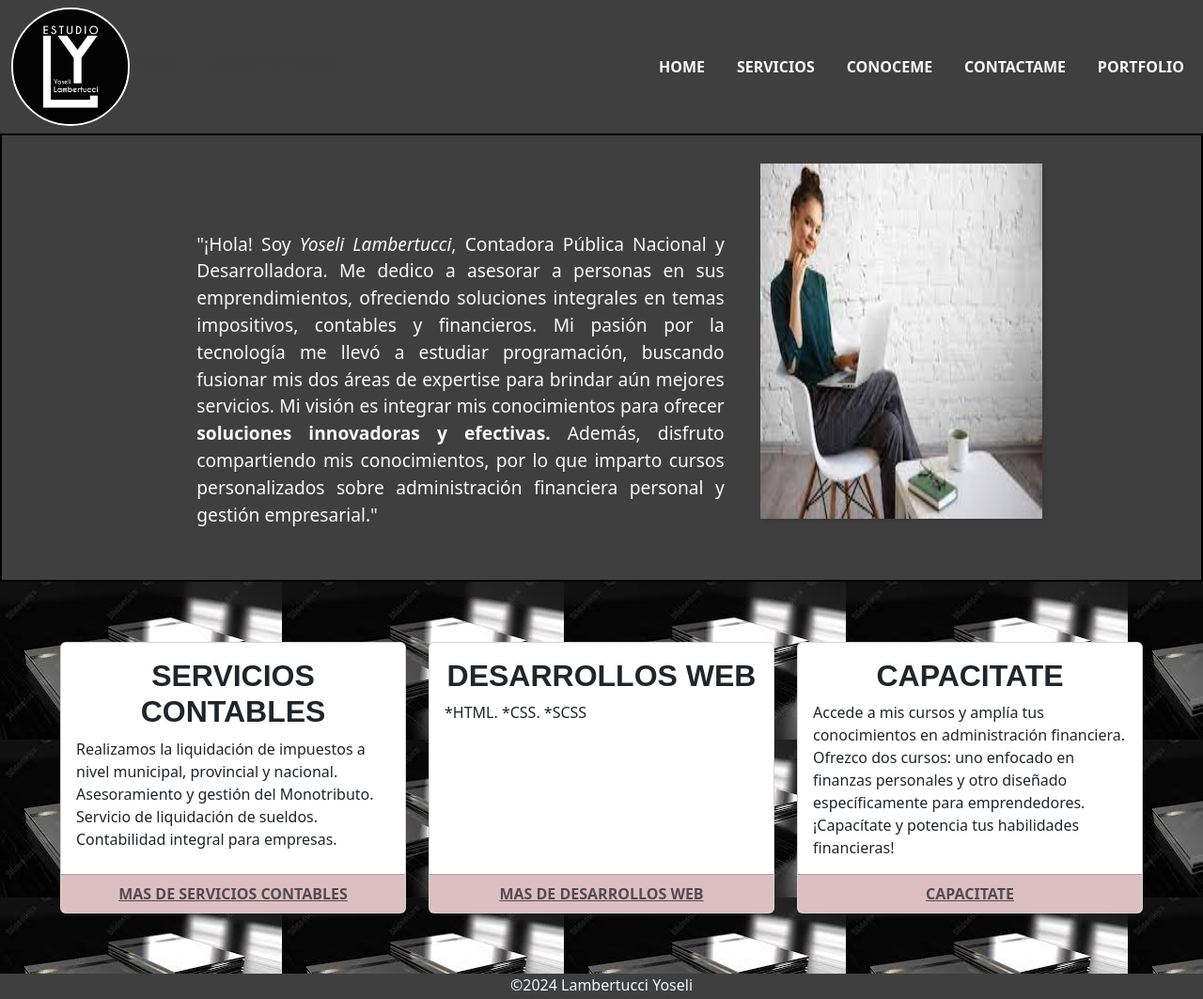
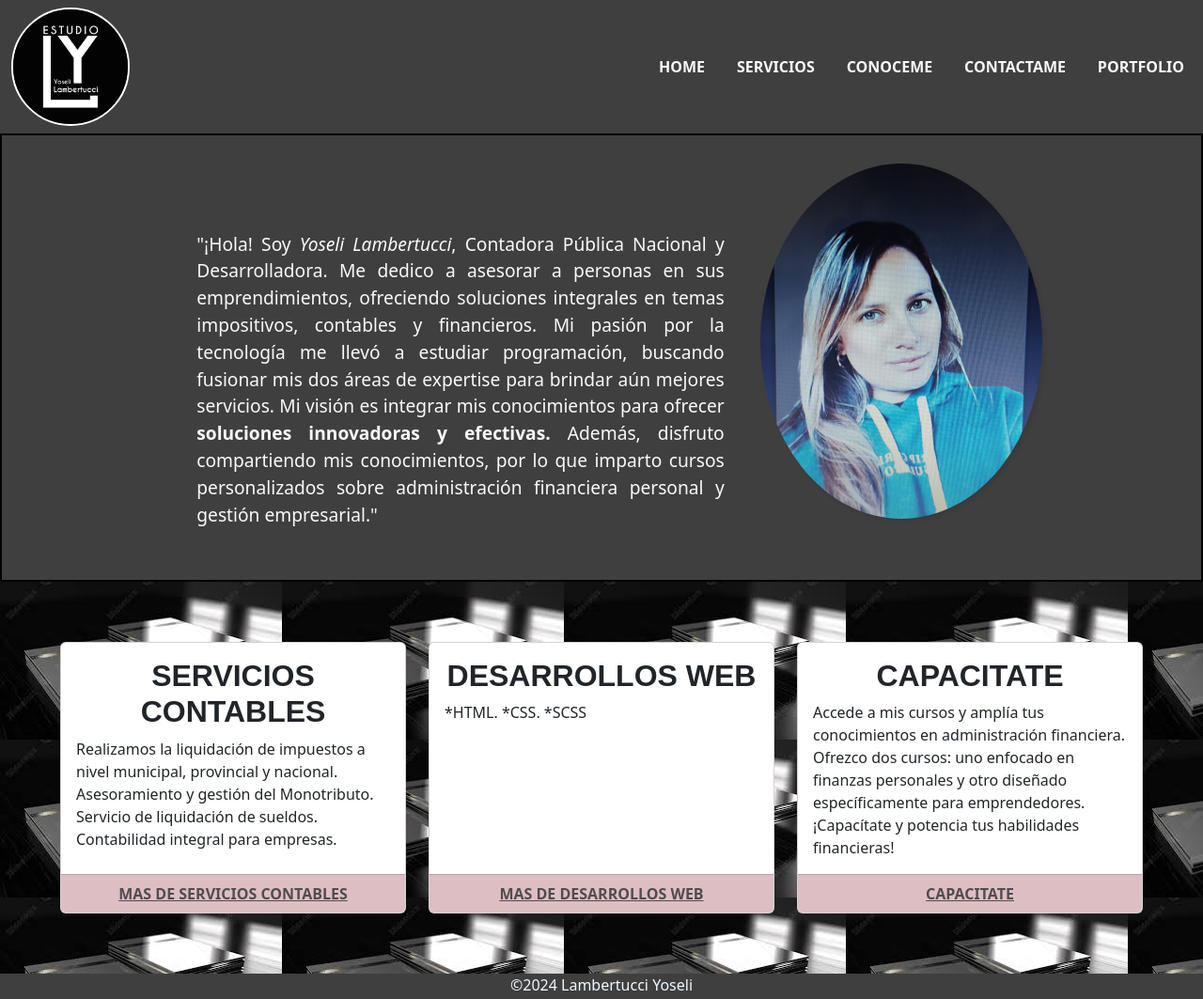
Before and after one commit to YoseliLambertucci/page-yoseli, a website: page index.html in a window 1280 px wide. Shown: the top 1063 px of the page at 94% size. Drawn offline with nearby package versions, Linux system fonts and the light colour scheme.

Commit message:
cambiar imagen index

```diff
--- a/SCSS/page/_main_index.scss
+++ b/SCSS/page/_main_index.scss
@@ -25,6 +25,7 @@
                 height: 80%;
                 width: 300px;
                 box-shadow: 3px 3px 4px $box-shadow-color;
+                border-radius: 50%;
             }
 
         }
--- a/index.html
+++ b/index.html
@@ -82,7 +82,7 @@
                 </p>
             </div>
             <div class="foto-profesional">
-                <img src="image/foto-contadora-yoseli.jfif" alt="imagen de la contadora yoseli"
+                <img src="image/WhatsApp Image 2024-02-13 at 14.49.08.jpeg" alt="imagen de la contadora yoseli"
                     class="index-foto-yoseli">
             </div>
         </section>
```
Also changed, not shown: CSS/main.css, image/WhatsApp Image 2024-02-13 at 14.49.08.jpeg (added), 1 other file.
